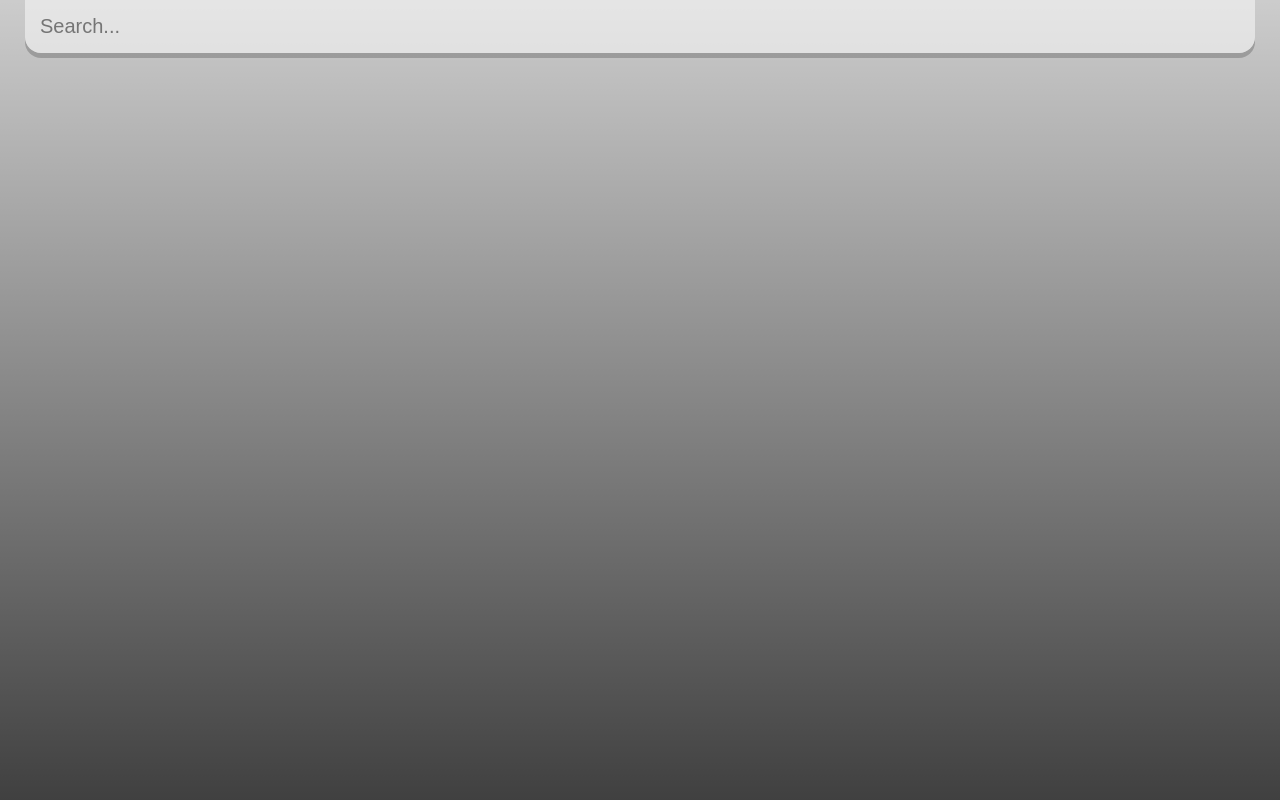
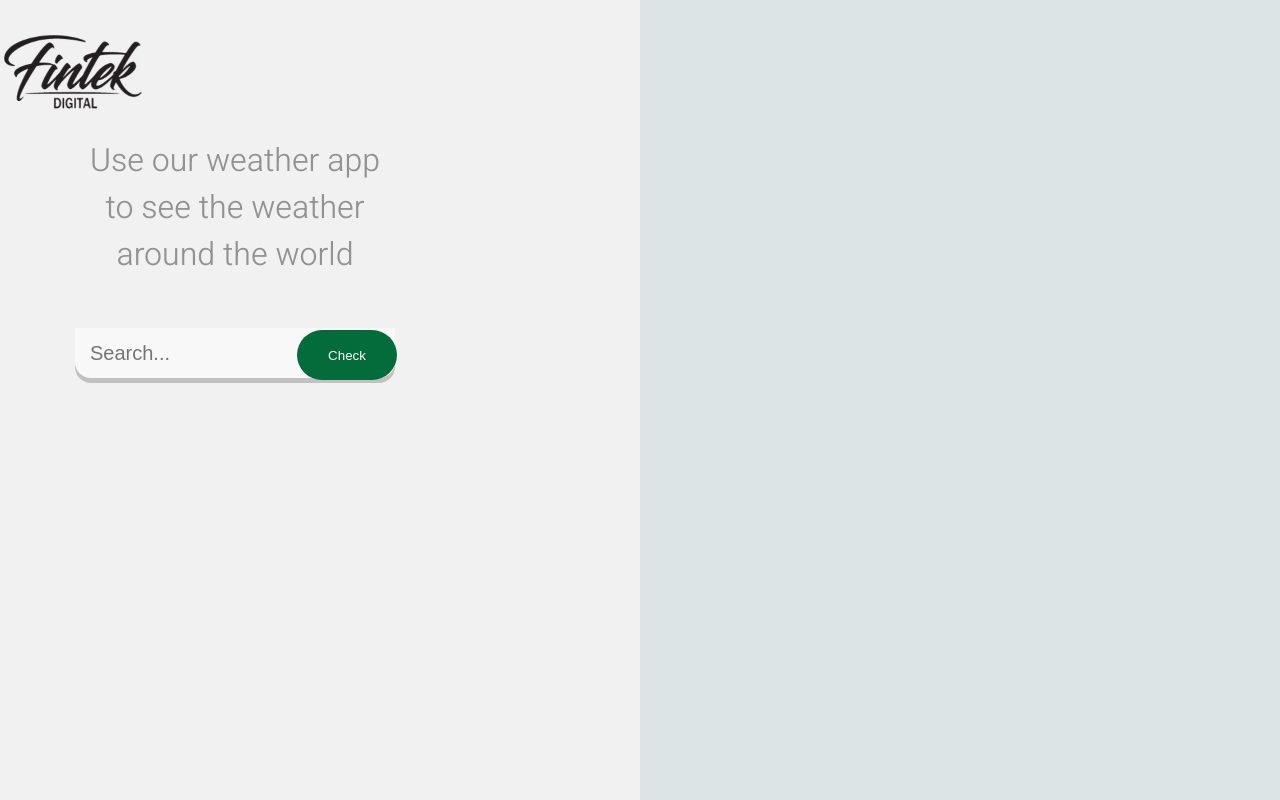
Before and after one commit to matannagar/Weather-App, a React (Create React App) app in the folder front/: page / in a window 1280 px wide. Built offline with nearby package versions, Linux system fonts and the light colour scheme.

Commit message:
working on design, green search button now working. there is an error with the server - needs to handle empty string

```diff
--- a/front/src/App.js
+++ b/front/src/App.js
@@ -1,17 +1,18 @@
 import React, { useState } from 'react'
+import image from './assets/logo.jpg'
 
 const api = {
   key: "f0590670e28f43129d763516222806",
   base: "https://api.weatherapi.com/v1/"
 }
 
-
 function App() {
   const [query, setQuery] = useState('')
   const [weather, setWeather] = useState({})
 
   const search = evt => {
-    if (evt.key === "Enter") {
+    console.log(evt)
+    if (evt.key === "Enter" || evt.type === "click") {
       fetch(`http://localhost:3001/getWeatherInfo/city?city=${query}`,
         {
           method: "GET",
@@ -29,7 +30,7 @@ function App() {
     }
   }
 
-  const dateBuilder = (d) => {
+  const dateGenerator = (d) => {
     let months = ["January", "February", "March", "April", "May", "June", "July", "August", "September", "October", "November", "December"];
     let days = ["Sunday", "Monday", "Tuesday", "Wednesday", "Thursday", "Friday", "Saturday"];
 
@@ -44,6 +45,12 @@ function App() {
   return (
     <div className="app">
       <main>
+        <div className="split left">
+          <img alt="logo" src={image} height={100} width={150} />
+          <div className="intro">
+            Use our weather app to see the weather around the world
+          </div>
+
           <div className="search-box">
             <input type="text"
               className="search-bar"
@@ -52,24 +59,47 @@ function App() {
               value={query}
               onKeyPress={search}
             />
+            <button id="check"
+              onChange={e => setQuery(e.target.value)}
+              value={query}
+              onClick={search}>Check</button>
           </div>
+        </div>
+        <div className="split right">
           {(typeof weather.location != "undefined") ? (
-          <div>
+            <div className="outer-box">
               <div className="location-box">
                 <div className="location">{weather.location.name}</div>
-              <div className="date">{dateBuilder(new Date())}</div>
+                <div className="country">{weather.location.country}</div>
+                <div className="date">{dateGenerator(new Date())}</div>
               </div>
               <div className="weather-box">
                 <div className="temp">
                   {weather.current.temp_c}°c
                 </div>
-              {/* <div className="weather">{weather.weather[0].main}</div> */}
+                <div className="weather">{weather.current.condition.text}</div>
+                <div className="row">
+                  <div className="col">
+                    Percipation<br />
+                    {(weather.current.percip_mm !== 0.0) ? (<b>0 mm</b>) : (<b>{weather.current.percip_mm} mm</b>)}
+                  </div>
+                  <div className="col">
+                    Humidity<br />
+                    <b>{weather.current.humidity}%</b>
+                  </div>
+                  <div className="col">
+                    Wind <br />
+                    <b>{weather.current.wind_kph} km/h</b>
+                  </div>
+                </div>
+                {/* + weather.current.percip_mm + } */}
               </div>
             </div>
           ) : ('')}
-      </main>
+        </div>
+      </main >
 
-    </div>
+    </div >
   );
 }
 
--- a/front/src/index.css
+++ b/front/src/index.css
@@ -1,3 +1,5 @@
+@import url('https://fonts.googleapis.com/css2?family=Heebo:wght@300&display=swap');
+
 * {
   margin: 0;
   padding: 0;
@@ -5,7 +7,7 @@
 }
 
 body {
-  font-family: 'Montserrat', sans-serif;
+  font-family: 'Heebo', sans-serif;
 }
 
 .app {
@@ -15,19 +17,73 @@ body {
   transition: 0.4 ease;
 }
 
-.app.warm {
-  /* background-image: url('./assets/warm-bg.jpg'); */
+.split {
+  height: 100%;
+  width: 50%;
+  position: fixed;
+  z-index: 1;
+  top: 0;
+  overflow-x: hidden;
+  padding-top: 20px;
+}
+
+/* Control the left side */
+.left {
+  left: 0;
+  background-color: #f1f1f1;
+}
+
+/* Control the right side */
+.right {
+  right: 0;
+  background-color: #dde4e6;
+}
+
+.row {
+  text-align:center;
+  align-content:center;
+  color:#FFF;
+  font-size: 18px;
+}
+
+.col {
+  float: left;
+  width: 33%;
+  padding: 10px;
+  height: 30px; /* Should be removed. Only for demonstration */
+}
+
+.intro {
+  width: 50%;
+  margin: 10px 75px 75px;
+  color: #929292;
+  font-size: 32px;
+  font-weight: 500;
+  text-align: center;
 }
 
 main {
   min-height: 100vh;
-  background-image: linear-gradient(to bottom, rgba(0, 0, 0, 0.2), rgba(0, 0, 0, 0.75));
+  background-color: #f1f1f1;
   padding: 25px;
 }
 
+.outer-box{
+
+  display: inline-table;
+  background-color: #27737d;
+  border-radius: 16px;
+
+    margin-left: 25%;
+    margin-top:5%;
+    width: 400px;
+    height: 500px;
+}
+
 .search-box {
-  width: 100%;
-  margin: 0 0 75px;
+  width: 50%;
+  position: relative;
+  margin: 10px 75px 75px;
 }
 
 .search-box .search-bar {
@@ -61,43 +117,62 @@ main {
   font-size: 32px;
   font-weight: 500;
   text-align: center;
-  text-shadow: 3px 3px rgba(50, 50, 70, 0.5);
 }
 
-.location-box .date {
+.location-box .date ,.country {
   color: #FFF;
   font-size: 20px;
   font-weight: 300;
-  font-style: italic;
   text-align: center;
-  text-shadow: 2px 2px rgba(50, 50, 70, 0.5);
 }
 
 .weather-box {
   text-align: center;
+
 }
 
 .weather-box .temp {
-  position: relative;
-  display: inline-block;
-  margin: 30px auto;
-  background-color: rgba(255, 255, 255, 0.2);
-  border-radius: 16px;
-
   padding: 15px 25px;
-
   color: #FFF;
   font-size: 102px;
   font-weight: 900;
 
-  text-shadow: 3px 6px rgba(50, 50, 70, 0.5);
-  text-align: center;
-  box-shadow: 3px 6px rgba(0, 0, 0, 0.2);
+
 }
 
 .weather-box .weather {
   color: #FFF;
   font-size: 48px;
-  font-weight: 700;
+  font-weight: 500;
   text-shadow: 3px 3px rgba(50, 50, 70, 0.5);
 }
+
+/* Button design is taken from here:
+https://www.geeksforgeeks.org/how-to-put-a-responsive-clear-button-inside-html-input-text-field/
+*/
+
+input {
+  margin: 0px;
+  padding: 0px;
+  width: 100%;
+  outline: none;
+  height: 50px;
+  border-radius: 5px;
+}
+
+
+button {
+  position: absolute;
+  top: 0;
+  border-radius: 30px;
+  right: 0px;
+  z-index: 2;
+  border: none;
+  top: 2px;
+  width:100px;
+  height: 50px;
+  cursor: pointer;
+  color: white;
+  background-color: #046b3b;
+  transform: translateX(2px);
+}
```
Also changed, not shown: front/src/assets/logo.jpg (added). Lines whose indentation alone changed are shown as unchanged.
